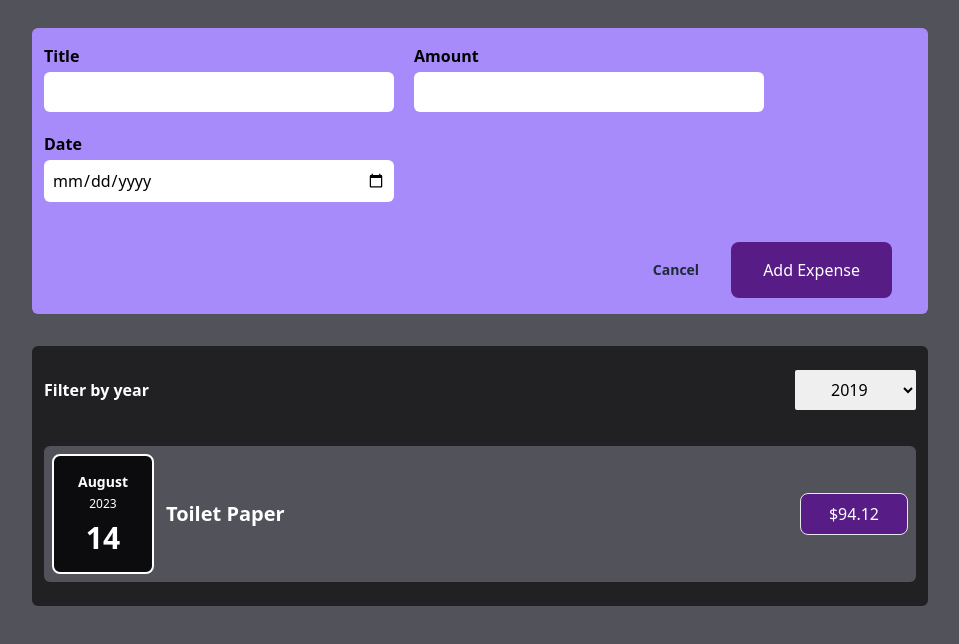
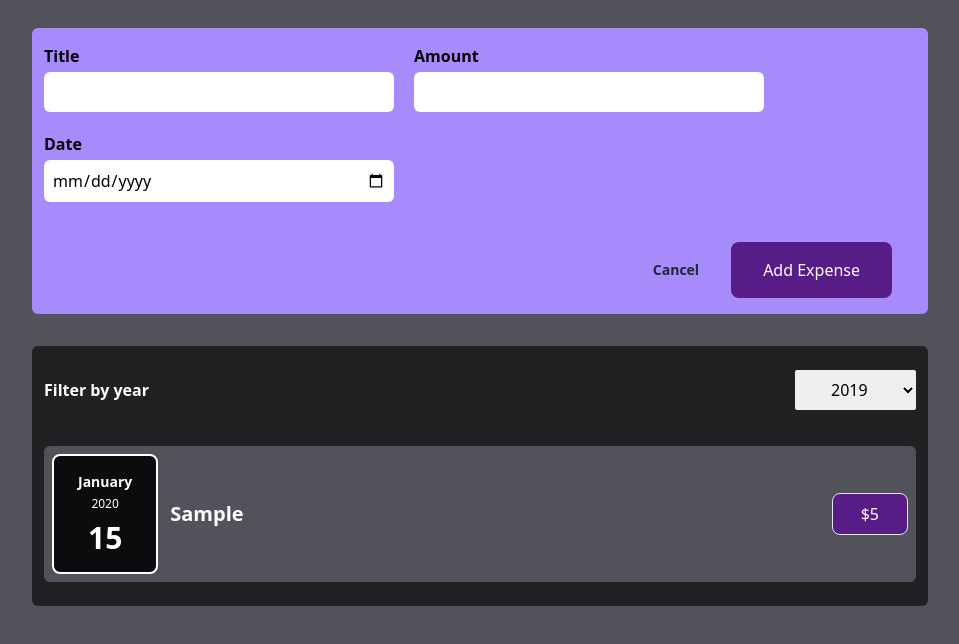
Before and after one commit to Armin-Fullstack/Expenses-Tracker, a React (Vite) app: page / in a window 1280 px wide. Both pictures are taken after typing "Sample", "5", "2020-01-15" into the empty fields and a click on the button "Add Expense". Shown: the top 644 px of the page, without its empty margins (160-1119 px from the left). Built offline with nearby package versions, Linux system fonts and the light colour scheme.

Commit message:
Feat: Rendering expense item

```diff
--- a/src/Pages/Home.jsx
+++ b/src/Pages/Home.jsx
@@ -1,12 +1,18 @@
 import Expenses from "../components/Expenses";
 import Form from "../components/Form";
+import { useState } from "react";
 const Home = () => {
-    return (
-      <>
-      <Form/>
-      <Expenses/>
-      </>
-    )
-  }
+  const [title, setTitle] = useState("");
+  const [amount, setAmount] = useState("");
+  const [date, setDate] = useState("");
+  const [getInfo, setGetInfo] = useState([]);
 
-  export default Home;
+  return (
+    <>
+      <Form title={title} setTitle={setTitle} amount={amount} setAmount={setAmount} date={date} setDate={setDate} setGetInfo={setGetInfo} getInfo={getInfo} />
+      <Expenses getInfo={getInfo}/>
+    </>
+  );
+};
+
+export default Home;
--- a/src/components/Expenses.jsx
+++ b/src/components/Expenses.jsx
@@ -1,7 +1,7 @@
 import { useState } from "react";
 import ExpensesItem from "./ExpensesItem"
 
-const Expenses = () => {
+const Expenses = ({getInfo}) => {
   const [filterYear , setFilterYear] = useState("2019")
   return (
     // main container
@@ -19,8 +19,13 @@ const Expenses = () => {
               </select>
             </div>
             {/* chart section  */}
-
-            <ExpensesItem/>
+            <>
+            {getInfo.map(element => {
+              return (
+                <ExpensesItem key={element.id} userTitle={element.userTitle} userAmount={element.userAmount} userDate={element.userDate}/>
+                )
+            })}
+            </>
         </div>
     </div>
   )
--- a/src/components/ExpensesItem.jsx
+++ b/src/components/ExpensesItem.jsx
@@ -1,5 +1,8 @@
 
-const ExpensesItem = () => {
+const ExpensesItem = ({userTitle , userAmount , userDate}) => {
+    const month = userDate.toLocaleString("en-US" , {month: "long"})
+    const day = userDate.toLocaleString("en-US" , {day: "2-digit"})
+    const year = userDate.getFullYear()
     return (
     //   expense item container
     <div className="bg-zinc-600 flex justify-between items-center rounded-md p-2">
@@ -7,16 +10,16 @@ const ExpensesItem = () => {
         <div className="flex space-x-3 items-center">
             {/* date  */}
             <div className="bg-[rgba(0,0,0,0.85)] border-2 border-white text-white py-4 px-6 rounded-lg text-center">
-                <p className="font-bold text-sm">August</p>
-                <p className="text-xs mt-1">2023</p>
-                <p className="font-bold mt-2 text-2xl md:text-3xl">14</p>
+                <p className="font-bold text-sm">{month}</p>
+                <p className="text-xs mt-1">{year}</p>
+                <p className="font-bold mt-2 text-2xl md:text-3xl">{day}</p>
             </div>
             {/* title  */}
-            <h2 className="text-white text-xl font-bold">Toilet Paper</h2>
+            <h2 className="text-white text-xl font-bold">{userTitle}</h2>
         </div>
 
         {/* price  */}
-        <span className="border rounded-lg px-5 py-1 md:px-7 md:py-2 bg-purple-900 text-white">$94.12</span>
+        <span className="border rounded-lg px-5 py-1 md:px-7 md:py-2 bg-purple-900 text-white">${userAmount}</span>
     </div>
     )
   }
--- a/src/components/Form.jsx
+++ b/src/components/Form.jsx
@@ -1,13 +1,6 @@
-import { useState } from "react";
 
-const Form = () => {
-    const [title , setTitle] = useState("")
-    const [amount , setAmount] = useState("")
-    const [date , setDate] = useState("")
-    const [getInfo , setGetInfo] = useState([])
-
+const Form = ({setGetInfo , getInfo, setTitle , setAmount , setDate , title , amount , date}) => {
     const submitHandler = (e) => {
-        console.log("submited");
         e.preventDefault()
         setGetInfo([ ...getInfo , {id: crypto.randomUUID() , userTitle: title , userAmount: amount , userDate: new Date(date)}])
         setTitle("")
```
